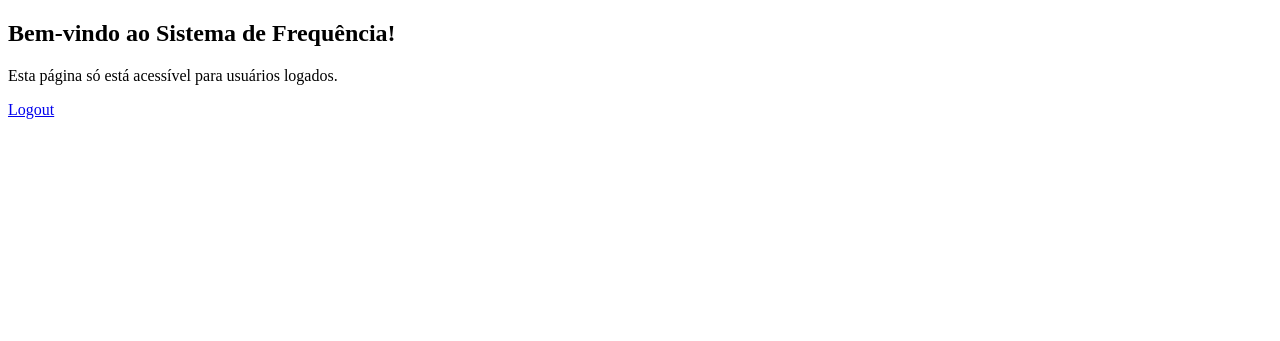
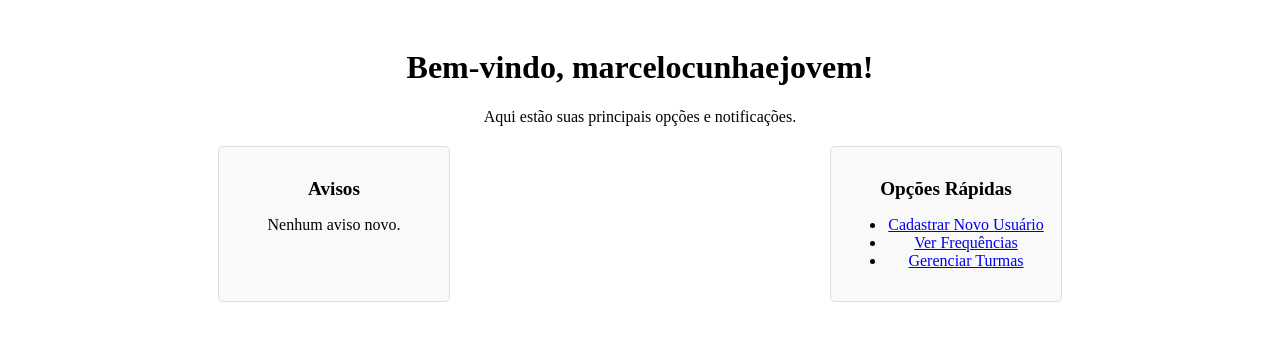
Before and after one commit to marcelocunhaejovem/sistema_frequencia, a Django app: page / in a window 1280 px wide. Shown: the top 341 px of the page. Run offline with Django 4.2, Linux system fonts and the light colour scheme; a user stored in the database is signed in.

Commit message:
Update home.html

```diff
--- a/controle_frequencia/templates/controle_frequencia/home.html
+++ b/controle_frequencia/templates/controle_frequencia/home.html
@@ -1,13 +1,52 @@
+<!-- controle_frequencia/templates/controle_frequencia/home.html -->
 <!DOCTYPE html>
-<html lang="en">
+<html lang="pt-br">
 <head>
     <meta charset="UTF-8">
     <meta name="viewport" content="width=device-width, initial-scale=1.0">
-    <title>Home</title>
+    <title>Dashboard</title>
+    <style>
+        /* Estilos básicos para o dashboard */
+        .dashboard-container {
+            text-align: center;
+            padding: 20px;
+        }
+        .dashboard-sections {
+            display: flex;
+            justify-content: space-around;
+            margin-top: 20px;
+        }
+        .section {
+            width: 200px;
+            padding: 15px;
+            border: 1px solid #ddd;
+            border-radius: 5px;
+            background-color: #f9f9f9;
+        }
+        .section h2 {
+            font-size: 1.2em;
+        }
+    </style>
 </head>
 <body>
-    <h2>Bem-vindo ao Sistema de Frequência!</h2>
-    <p>Esta página só está acessível para usuários logados.</p>
-    <a href="{% url 'logout' %}">Logout</a>
+    <div class="dashboard-container">
+        <h1>Bem-vindo, {{ user.username }}!</h1>
+        <p>Aqui estão suas principais opções e notificações.</p>
+
+        <div class="dashboard-sections">
+            <div class="section">
+                <h2>Avisos</h2>
+                <p>Nenhum aviso novo.</p>
+            </div>
+            <div class="section">
+                <h2>Opções Rápidas</h2>
+                <ul>
+                    <li><a href="{% url 'registro' %}">Cadastrar Novo Usuário</a></li>
+                    <li><a href="{% url 'frequencia' %}">Ver Frequências</a></li>
+                    <li><a href="{% url 'turmas' %}">Gerenciar Turmas</a></li>
+                </ul>
+            </div>
+        </div>
+    </div>
 </body>
 </html>
```
